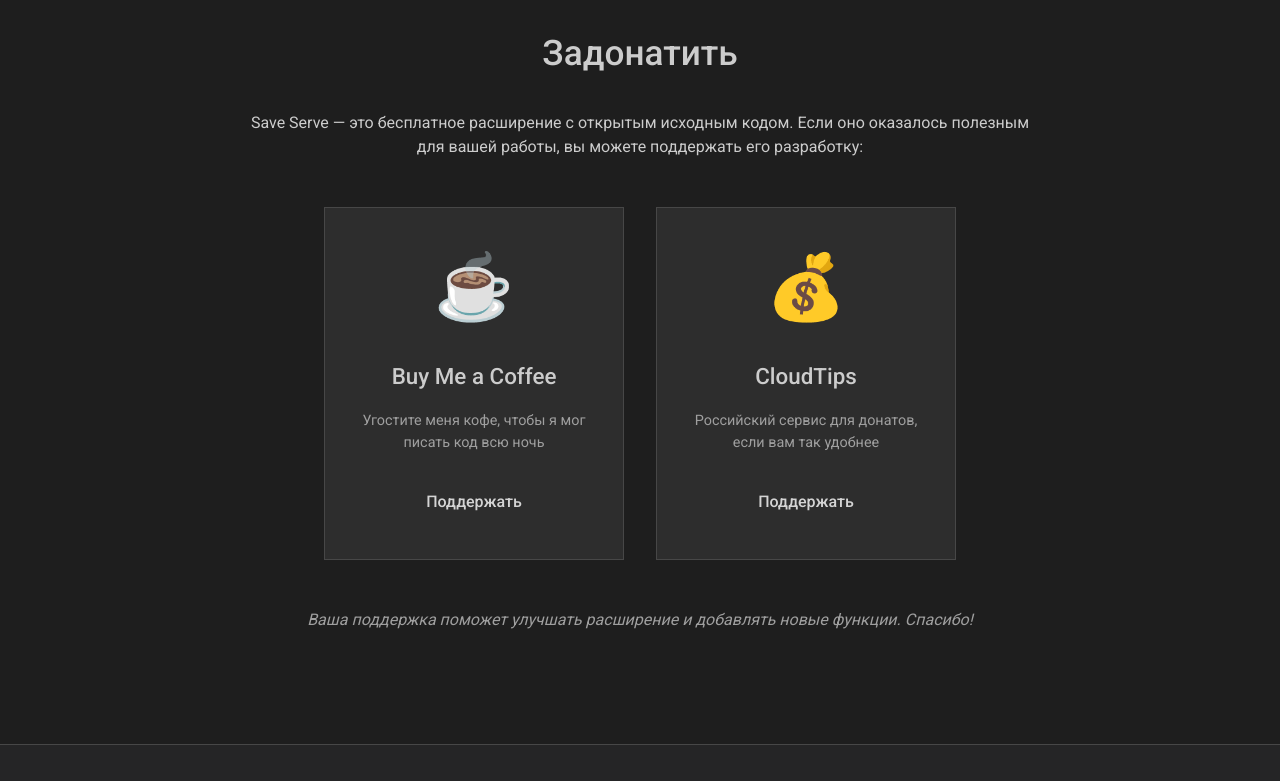
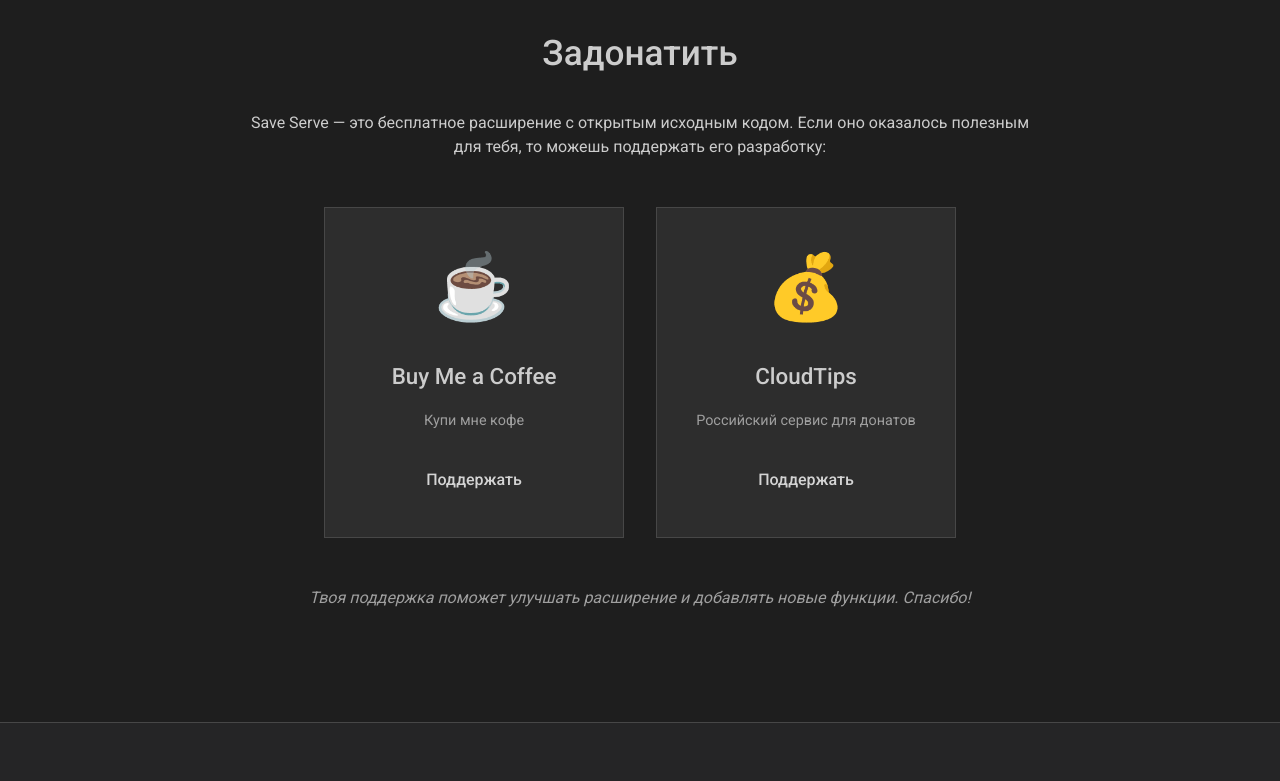
Before and after one commit to kianurivzzz/save-serve, a website built with webpack: page landing/index.html in a window 1280 px wide. Shown: the part 4950-5731 px from the top of the page. Built offline with nearby package versions, Linux system fonts and the light colour scheme.

Commit message:
fix landing

```diff
--- a/landing/index.html
+++ b/landing/index.html
@@ -290,25 +290,25 @@
 	<section id="support" class="support">
 		<div class="container">
 			<h2>Задонатить</h2>
-			<p>Save Serve — это бесплатное расширение с открытым исходным кодом. Если оно оказалось полезным для вашей
-				работы, вы можете поддержать его разработку:</p>
+			<p>Save Serve — это бесплатное расширение с открытым исходным кодом. Если оно оказалось полезным для тебя,
+				то можешь поддержать его разработку:</p>
 
 			<div class="donation-options">
 				<div class="donation-card">
 					<div class="donation-emoji">☕</div>
 					<h3>Buy Me a Coffee</h3>
-					<p>Угостите меня кофе, чтобы я мог писать код всю ночь</p>
+					<p>Купи мне кофе</p>
 					<a href="https://www.buymeacoffee.com/nkarasyov" target="_blank" class="donate-btn">Поддержать</a>
 				</div>
 				<div class="donation-card">
 					<div class="donation-emoji">💰</div>
 					<h3>CloudTips</h3>
-					<p>Российский сервис для донатов, если вам так удобнее</p>
+					<p>Российский сервис для донатов</p>
 					<a href="https://pay.cloudtips.ru/p/920f6d9e" target="_blank" class="donate-btn">Поддержать</a>
 				</div>
 			</div>
 
-			<p class="donation-note">Ваша поддержка поможет улучшать расширение и добавлять новые функции. Спасибо!</p>
+			<p class="donation-note">Твоя поддержка поможет улучшать расширение и добавлять новые функции. Спасибо!</p>
 		</div>
 	</section>
 
```
